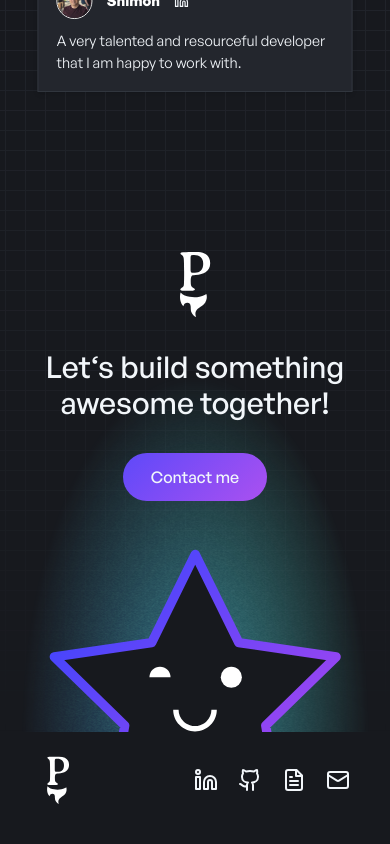
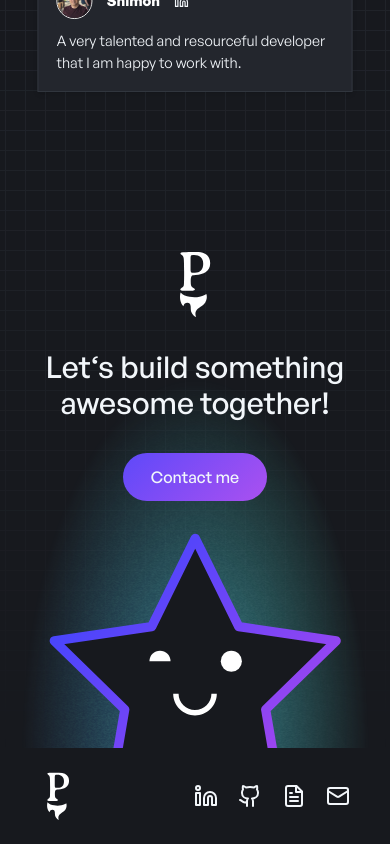
Before and after one commit to harelpanker/dev-next-13, a Next.js app: page / in a window 390 px wide. Shown: the part 3595-4439 px from the top of the page. Built offline with nearby package versions, Linux system fonts and the light colour scheme.

Commit message:
mobile star fix

```diff
--- a/app/(home-components)/CTA.tsx
+++ b/app/(home-components)/CTA.tsx
@@ -36,7 +36,7 @@ const CTA = () => {
         <ContactMail />
         {/* star */}
         <Image
-          className='relative -mt-12 lg:-mt-16 -bottom-24 lg:-bottom-32 w-full max-w-[75vw] lg:max-w-md star'
+          className='relative -mt-8 lg:-mt-16 -bottom-16 lg:-bottom-32 w-full max-w-[75vw] lg:max-w-md star'
           src={star}
           alt='star'
         />
```
